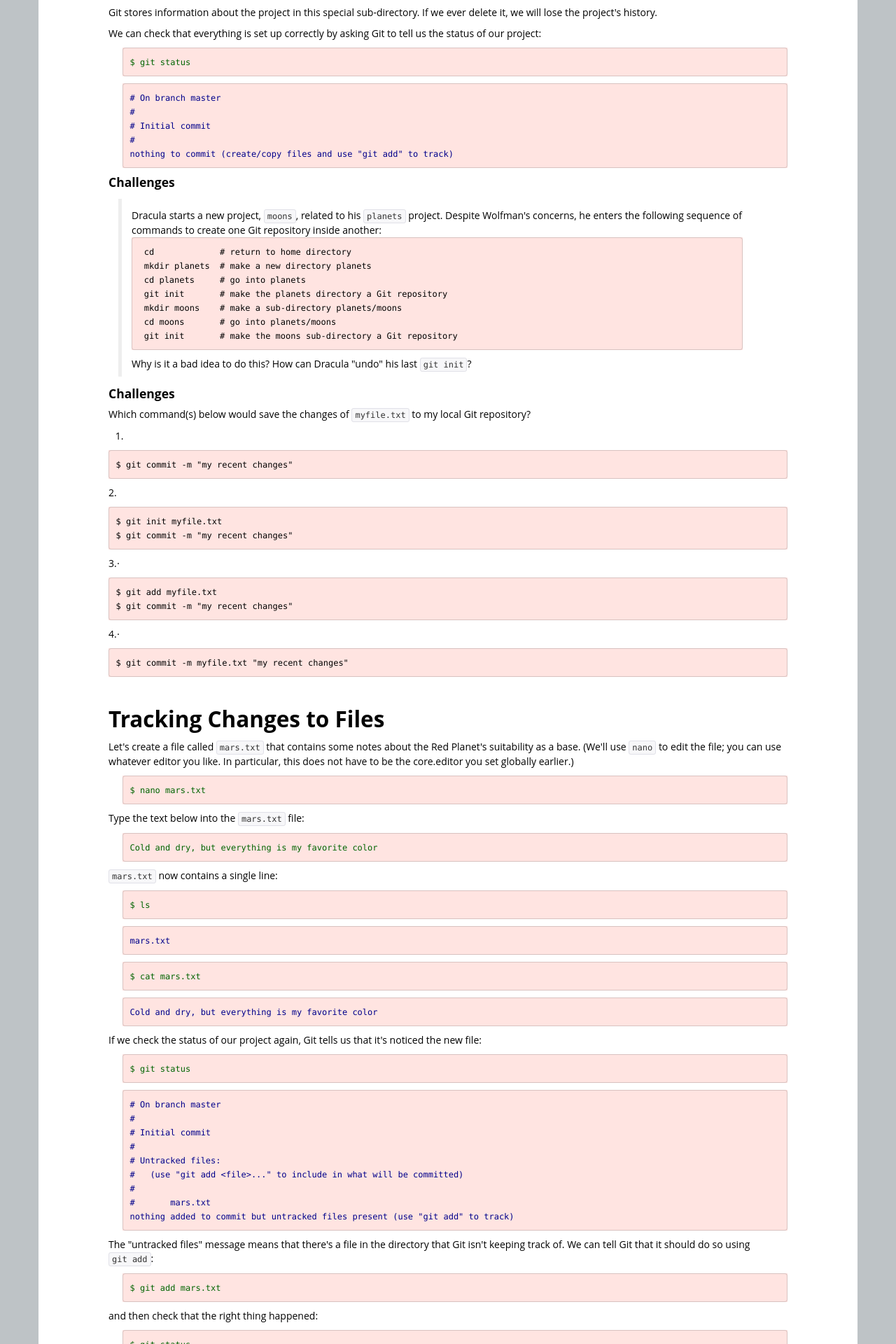
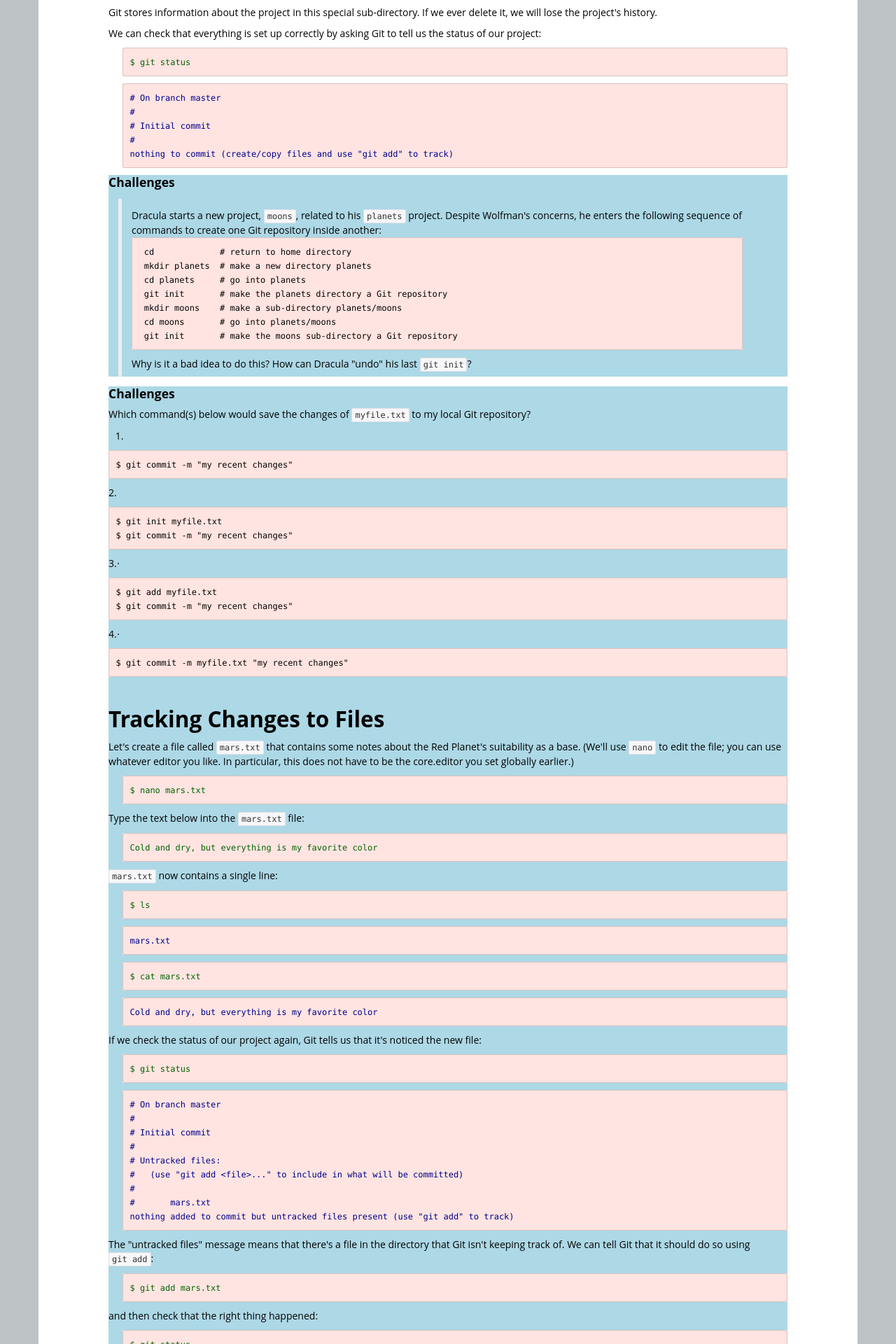
Before and after one commit to SWC-OSG-Workshop/2015-10-27-duke, a Jekyll site: the page built from novice/git/01-backup.md, in a window 1280 px wide. Shown: the part 1346-3266 px from the top of the page at 70% size. Built offline with Jekyll 4.4.1, drawn with Linux system fonts in a browser that asks for light colours.

Commit message:
edit ex-2

```diff
--- a/novice/git/01-backup.md
+++ b/novice/git/01-backup.md
@@ -110,6 +110,7 @@ nothing to commit (create/copy files and use "git add" to track)
 {:class="out"}
 
 
+<div class="challenge" markdown="1">
 ####Challenges
 
 > Dracula starts a new project, `moons`, related to his `planets` project.
@@ -128,9 +129,10 @@ nothing to commit (create/copy files and use "git add" to track)
 >
 > Why is it a bad idea to do this?
 > How can Dracula "undo" his last `git init`?
+</div>
 
 
-
+<div class="challenge" markdown="1">
 <h4 id="challenges">Challenges</h4>
 
  Which command(s) below would save the changes of `myfile.txt` to my local Git repository?
```
